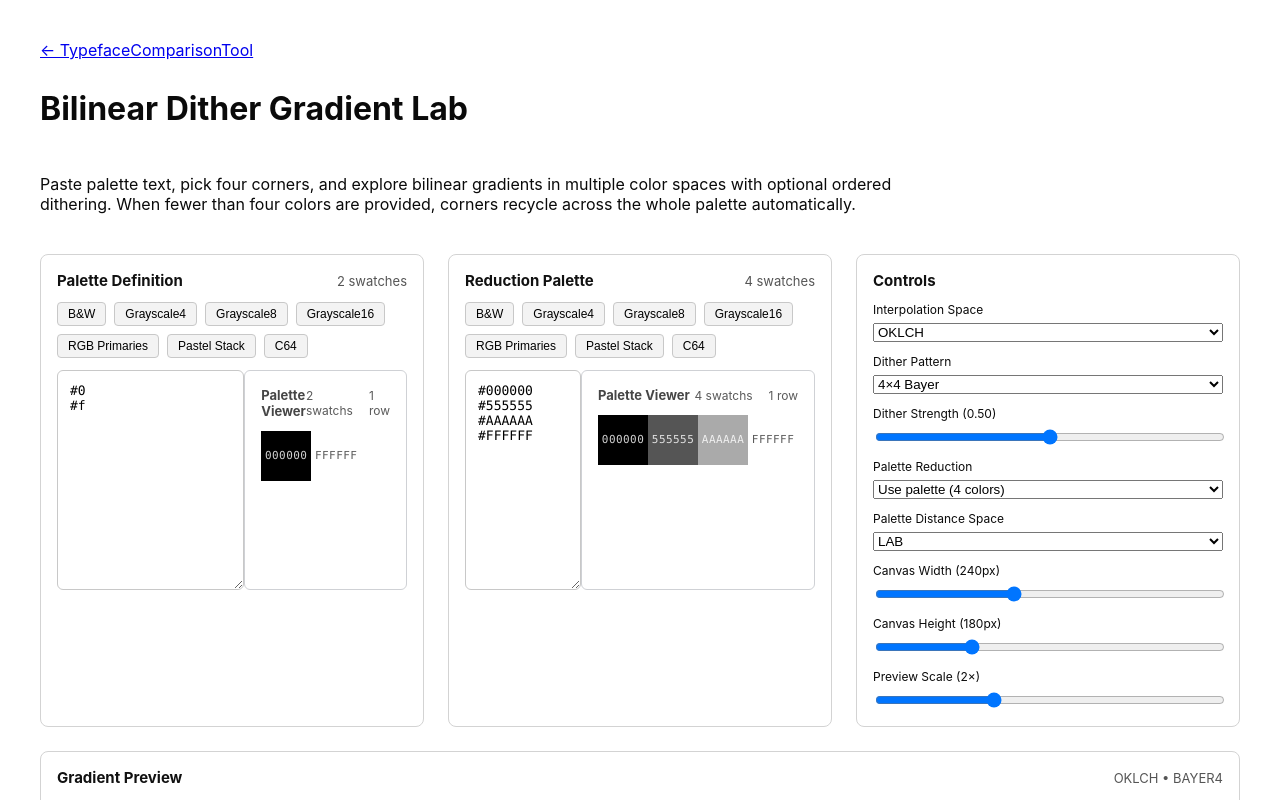
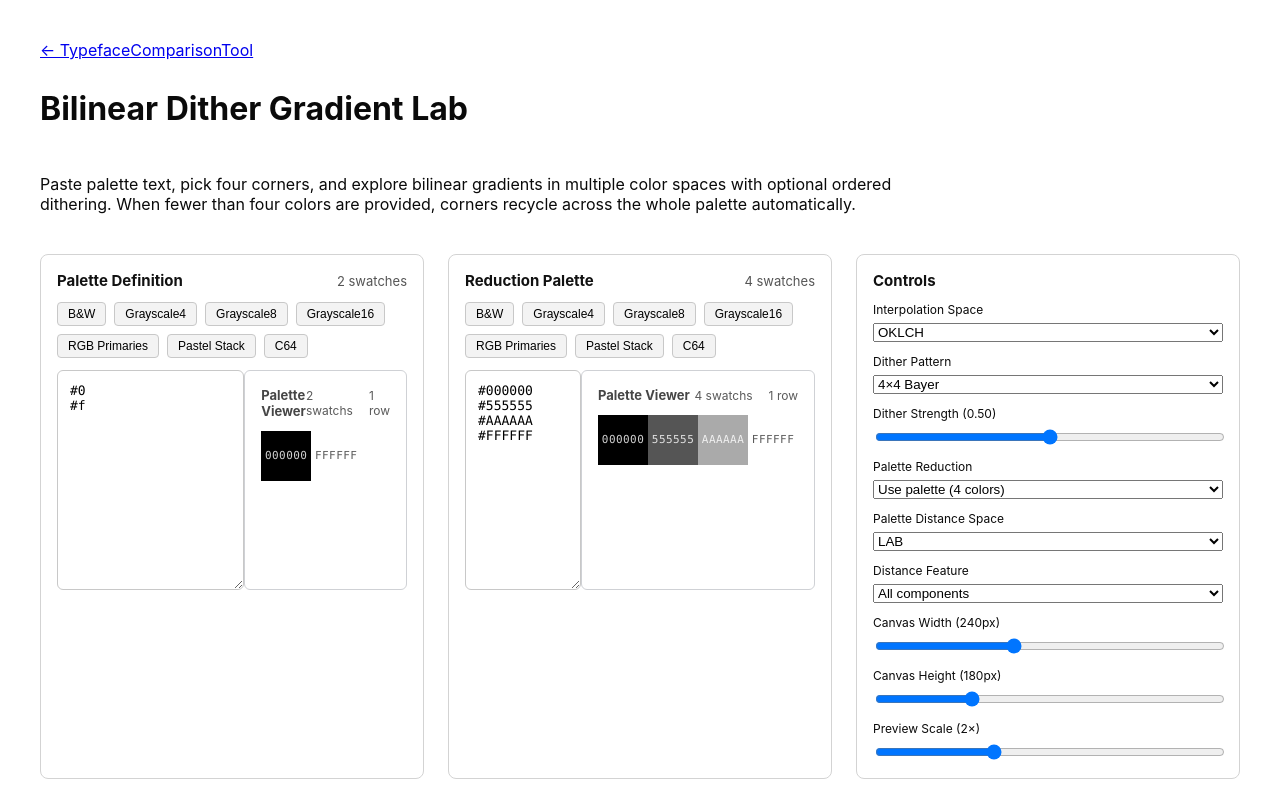
Before and after one commit to thenfour/typefacecompare, a Next.js app: page /DitherGradient in a window 1280 px wide. Shown: the top 800 px of the page. Built offline with nearby package versions, Linux system fonts and the light colour scheme; a web font is replaced by a local one.

Commit message:
projecting onto a distance function feature allowing distance function that excludes hue for example

```diff
--- a/src/pages/DitherGradient.tsx
+++ b/src/pages/DitherGradient.tsx
@@ -14,6 +14,14 @@ import { PaletteDefinitionViewer } from "@/components/PaletteDefinitionViewer";
 
 type DitherType = "none" | "bayer2" | "bayer4" | "bayer8";
 type ReductionMode = "binary" | "palette" | "none";
+type DistanceFeature = "all" | "luminance" | "hsl-saturation" | "hsl-lightness" | "oklch-chroma";
+const DISTANCE_FEATURE_LABELS: Record<DistanceFeature, string> = {
+    all: "All components",
+    luminance: "Luminance / Lightness",
+    "hsl-saturation": "HSL Saturation",
+    "hsl-lightness": "HSL Lightness",
+    "oklch-chroma": "OKLCH Chroma",
+};
 
 const PALETTE_PRESETS = [
     {
@@ -66,6 +74,31 @@ interface ActivePreviewStage {
     imageData: ImageData;
 }
 
+// Returns whether the requested feature projection can be computed in the given color space.
+function isDistanceFeatureSupported(mode: ColorInterpolationMode, feature: DistanceFeature) {
+    if (feature === "all" || feature === "luminance") {
+        return true;
+    }
+    if (feature === "hsl-saturation" || feature === "hsl-lightness") {
+        return mode === "hsl";
+    }
+    if (feature === "oklch-chroma") {
+        return mode === "oklch";
+    }
+    return false;
+}
+
+// Provides a short UI hint for feature-specific prerequisites.
+function describeFeatureRequirement(feature: DistanceFeature): string | null {
+    if (feature === "hsl-saturation" || feature === "hsl-lightness") {
+        return "requires HSL space";
+    }
+    if (feature === "oklch-chroma") {
+        return "requires OKLCH space";
+    }
+    return null;
+}
+
 const BAYER_MATRICES: Record<Exclude<DitherType, "none">, number[][]> = {
     bayer2: [
         [0, 2],
@@ -99,6 +132,7 @@ export default function DitherGradientPage() {
     const [reductionMode, setReductionMode] = useState<ReductionMode>("palette");
     const [binaryThreshold, setBinaryThreshold] = useState(127);
     const [distanceColorSpace, setDistanceColorSpace] = useState<ColorInterpolationMode>("lab");
+    const [distanceFeature, setDistanceFeature] = useState<DistanceFeature>("all");
     const [width, setWidth] = useState(240);
     const [height, setHeight] = useState(180);
     const [previewScale, setPreviewScale] = useState(2);
@@ -120,11 +154,14 @@ export default function DitherGradientPage() {
     const derivedCorners = useMemo(() => deriveCornerHexes(gradientSwatches, cornerAssignments), [gradientSwatches, cornerAssignments]);
     const reductionPaletteEntries = useMemo<ReductionPaletteEntry[]>(
         () =>
-            reductionSwatches.map((swatch) => ({
-                rgb: rgbUnitTo255(hexToRgb(swatch.hex)),
-                coords: vectorToTuple(convertHexToVector(swatch.hex, distanceColorSpace), distanceColorSpace),
-            })),
-        [reductionSwatches, distanceColorSpace]
+            reductionSwatches.map((swatch) => {
+                const rgb255 = rgbUnitTo255(hexToRgb(swatch.hex));
+                return {
+                    rgb: rgb255,
+                    coords: rgbToCoords(rgb255, distanceColorSpace, distanceFeature),
+                };
+            }),
+        [reductionSwatches, distanceColorSpace, distanceFeature]
     );
 
     useEffect(() => {
@@ -132,6 +169,12 @@ export default function DitherGradientPage() {
             setReductionMode("none");
         }
     }, [hasReductionPalette, reductionMode]);
+
+    useEffect(() => {
+        if (!isDistanceFeatureSupported(distanceColorSpace, distanceFeature)) {
+            setDistanceFeature("all");
+        }
+    }, [distanceColorSpace, distanceFeature]);
 
     useEffect(() => {
         const previewStages: PreviewStageConfig[] = [
@@ -185,7 +228,14 @@ export default function DitherGradientPage() {
                 const jittered = applyDitherJitter(base, x, y, ditherType, ditherStrength);
                 const ditheredColor = clampRgb255(jittered);
                 const reducedColor = clampRgb255(
-                    applyReduction(jittered, reductionMode, binaryThreshold, reductionPaletteEntries, distanceColorSpace)
+                    applyReduction(
+                        jittered,
+                        reductionMode,
+                        binaryThreshold,
+                        reductionPaletteEntries,
+                        distanceColorSpace,
+                        distanceFeature
+                    )
                 );
 
                 const offset = (y * width + x) * 4;
@@ -218,6 +268,7 @@ export default function DitherGradientPage() {
         showSourcePreview,
         showDitherPreview,
         showReducedPreview,
+        distanceFeature,
     ]);
 
     // const handleCornerChange = (cornerIndex: number, swatchIndex: number) => {
@@ -352,6 +403,24 @@ export default function DitherGradientPage() {
                                         <option value="lab">LAB</option>
                                         <option value="ycbcr">YCbCr</option>
                                         <option value="oklch">OKLCH</option>
+                                    </select>
+                                </label>
+                            )}
+                            {reductionMode === "palette" && (
+                                <label>
+                                    Distance Feature
+                                    <select value={distanceFeature} onChange={(event) => setDistanceFeature(event.target.value as DistanceFeature)}>
+                                        {Object.entries(DISTANCE_FEATURE_LABELS).map(([value, labelText]) => {
+                                            const feature = value as DistanceFeature;
+                                            const supported = isDistanceFeatureSupported(distanceColorSpace, feature);
+                                            const requirement = describeFeatureRequirement(feature);
+                                            const fullLabel = requirement ? `${labelText} — ${requirement}` : labelText;
+                                            return (
+                                                <option value={feature} key={feature} disabled={!supported}>
+                                                    {fullLabel}
+                                                </option>
+                                            );
+                                        })}
                                     </select>
                                 </label>
                             )}
@@ -499,6 +568,10 @@ export default function DitherGradientPage() {
 //     return next;
 // }
 
+/**
+ * Resolves the four corner colors to hex strings.
+ * Missing indices wrap through the available swatches so gradients still render with short palettes.
+ */
 function deriveCornerHexes(swatches: PaletteSwatchDefinition[], requested: number[]) {
     if (swatches.length === 0) {
         return { hexes: [] as string[] };
@@ -518,27 +591,41 @@ function deriveCornerHexes(swatches: PaletteSwatchDefinition[], requested: numbe
 
 const OKLCH_CHROMA_NORMALIZER = 0.4;
 
+/**
+ * Applies the currently selected reduction strategy to a single RGB pixel.
+ * rgb values are in 0-255 range, binaryThreshold is also 0-255, palette entries carry cached coordinates.
+ */
 function applyReduction(
     rgb: { r: number; g: number; b: number },
     mode: ReductionMode,
     binaryThreshold: number,
     palette: ReductionPaletteEntry[],
-    distanceMode: ColorInterpolationMode
+    distanceMode: ColorInterpolationMode,
+    distanceFeature: DistanceFeature
 ) {
     if (mode === "binary") {
         return stepRgb(rgb, binaryThreshold);
     }
     if (mode === "palette" && palette.length > 0) {
-        return quantizeToPalette(rgb, palette, distanceMode);
+        return quantizeToPalette(rgb, palette, distanceMode, distanceFeature);
     }
     return rgb;
 }
 
-function quantizeToPalette(rgb: { r: number; g: number; b: number }, palette: ReductionPaletteEntry[], distanceMode: ColorInterpolationMode) {
+/**
+ * Snaps the provided RGB pixel to the closest palette entry using the chosen color space + feature projection.
+ * Returns the palette RGB (0-255) for the best match, or the input when the palette is empty.
+ */
+function quantizeToPalette(
+    rgb: { r: number; g: number; b: number },
+    palette: ReductionPaletteEntry[],
+    distanceMode: ColorInterpolationMode,
+    distanceFeature: DistanceFeature
+) {
     if (palette.length === 0) {
         return rgb;
     }
-    const targetCoords = rgbToCoords(rgb, distanceMode);
+    const targetCoords = rgbToCoords(rgb, distanceMode, distanceFeature);
     let closest = palette[0];
     let minDistance = Infinity;
     for (const swatch of palette) {
@@ -551,9 +638,67 @@ function quantizeToPalette(rgb: { r: number; g: number; b: number }, palette: Re
     return { ...closest.rgb };
 }
 
-function rgbToCoords(rgb: { r: number; g: number; b: number }, mode: ColorInterpolationMode) {
+/**
+ * Converts an sRGB pixel (0-255) into a unit-space vector for the requested color space and optional feature.
+ * Returns a numeric tuple (0-1-ish values) suitable for Euclidean distance comparisons.
+ */
+function rgbToCoords(rgb: { r: number; g: number; b: number }, mode: ColorInterpolationMode, feature: DistanceFeature) {
     const vector = rgb255ToVector(rgb, mode);
-    return vectorToTuple(vector, mode);
+    const coords = vectorToTuple(vector, mode);
+    return projectDistanceFeature(vector, coords, mode, feature);
+}
+
+/**
+ * Projects the coordinate list onto a specific feature (e.g., luminance) when requested.
+ * Input vector is whatever structure convertHexToVector emitted for the given color space.
+ */
+function projectDistanceFeature(
+    vector: ReturnType<typeof convertHexToVector>,
+    coords: number[],
+    mode: ColorInterpolationMode,
+    feature: DistanceFeature
+): number[] {
+    if (feature === "all") {
+        return coords;
+    }
+    if (feature === "luminance") {
+        if (mode === "lab") {
+            const labVector = vector as { l?: number };
+            return [Math.max(0, Math.min(1, (labVector.l ?? 0) / 100))];
+        }
+        if (mode === "oklch") {
+            const oklchVector = vector as { L?: number };
+            return [oklchVector.L ?? 0];
+        }
+        if (mode === "ycbcr") {
+            const ycbcrVector = vector as { y?: number };
+            return [ycbcrVector.y ?? 0];
+        }
+        if (mode === "hsl") {
+            console.log(`yooo`);
+            const hslVector = vector as { l?: number };
+            return [hslVector.l ?? 0];
+        }
+        if (mode === "rgb") {
+            const rgbVector = vector as { r?: number; g?: number; b?: number };
+            const y = 0.2126 * (rgbVector.r ?? 0) + 0.7152 * (rgbVector.g ?? 0) + 0.0722 * (rgbVector.b ?? 0);
+            return [y];
+        }
+        return [coords[0] ?? 0];
+    }
+    if (feature === "hsl-saturation" && mode === "hsl") {
+        const hslVector = vector as { s?: number };
+        return [hslVector.s ?? 0];
+    }
+    if (feature === "hsl-lightness" && mode === "hsl") {
+        const hslVector = vector as { l?: number };
+        return [hslVector.l ?? 0];
+    }
+    if (feature === "oklch-chroma" && mode === "oklch") {
+        const oklchVector = vector as { C?: number };
+        return [Math.max(0, (oklchVector.C ?? 0) / OKLCH_CHROMA_NORMALIZER)];
+    }
+    return coords;
 }
 
 function vectorToTuple(vector: ReturnType<typeof convertHexToVector>, mode: ColorInterpolationMode): number[] {
@@ -594,6 +739,7 @@ function hueToCartesian(degrees: number) {
     return [Math.cos(radians), Math.sin(radians)];
 }
 
+// Simple squared Euclidean distance between tuples of equal (or truncated) length.
 function distanceSq(a: number[], b: number[]) {
     const length = Math.min(a.length, b.length);
     let total = 0;
@@ -604,6 +750,7 @@ function distanceSq(a: number[], b: number[]) {
     return total;
 }
 
+// Writes a single pixel into an ImageData buffer using 0-255 channel ranges.
 function writePixel(buffer: Uint8ClampedArray, offset: number, color: { r: number; g: number; b: number }) {
     buffer[offset] = color.r;
     buffer[offset + 1] = color.g;
@@ -611,6 +758,7 @@ function writePixel(buffer: Uint8ClampedArray, offset: number, color: { r: numbe
     buffer[offset + 3] = 255;
 }
 
+// Adds a constant offset to each RGB channel; used to shift pixels by the dither threshold.
 function addRgb(rgb: { r: number; g: number; b: number }, offset: number) {
     return {
         r: rgb.r + offset,
@@ -619,6 +767,10 @@ function addRgb(rgb: { r: number; g: number; b: number }, offset: number) {
     };
 }
 
+/**
+ * Adds ordered dither jitter to an RGB pixel using the selected Bayer matrix.
+ * Input and output are 0-255 RGB values; strength is 0-1 and scales the threshold offset.
+ */
 function applyDitherJitter(rgb255: { r: number; g: number; b: number }, x: number, y: number, type: DitherType, strength: number) {
     if (type === "none") {
         return rgb255;
@@ -636,6 +788,7 @@ function applyDitherJitter(rgb255: { r: number; g: number; b: number }, x: numbe
 }
 
 // applies hard step function to each RGB channel (if n < step, return 0 else return 255)
+// Binary per-channel threshold (0-255 inputs/threshold) used by the "binary" reduction mode.
 function stepRgb(rgb: { r: number; g: number; b: number }, step: number) {
     return {
         r: rgb.r < step ? 0 : 255,
@@ -645,6 +798,7 @@ function stepRgb(rgb: { r: number; g: number; b: number }, step: number) {
 }
 
 
+// Rounds and clamps intermediate floating-point channel values into valid 0-255 integers.
 function clampRgb255(rgb: { r: number; g: number; b: number }) {
     return {
         r: Math.min(255, Math.max(0, Math.round(rgb.r))),
```
